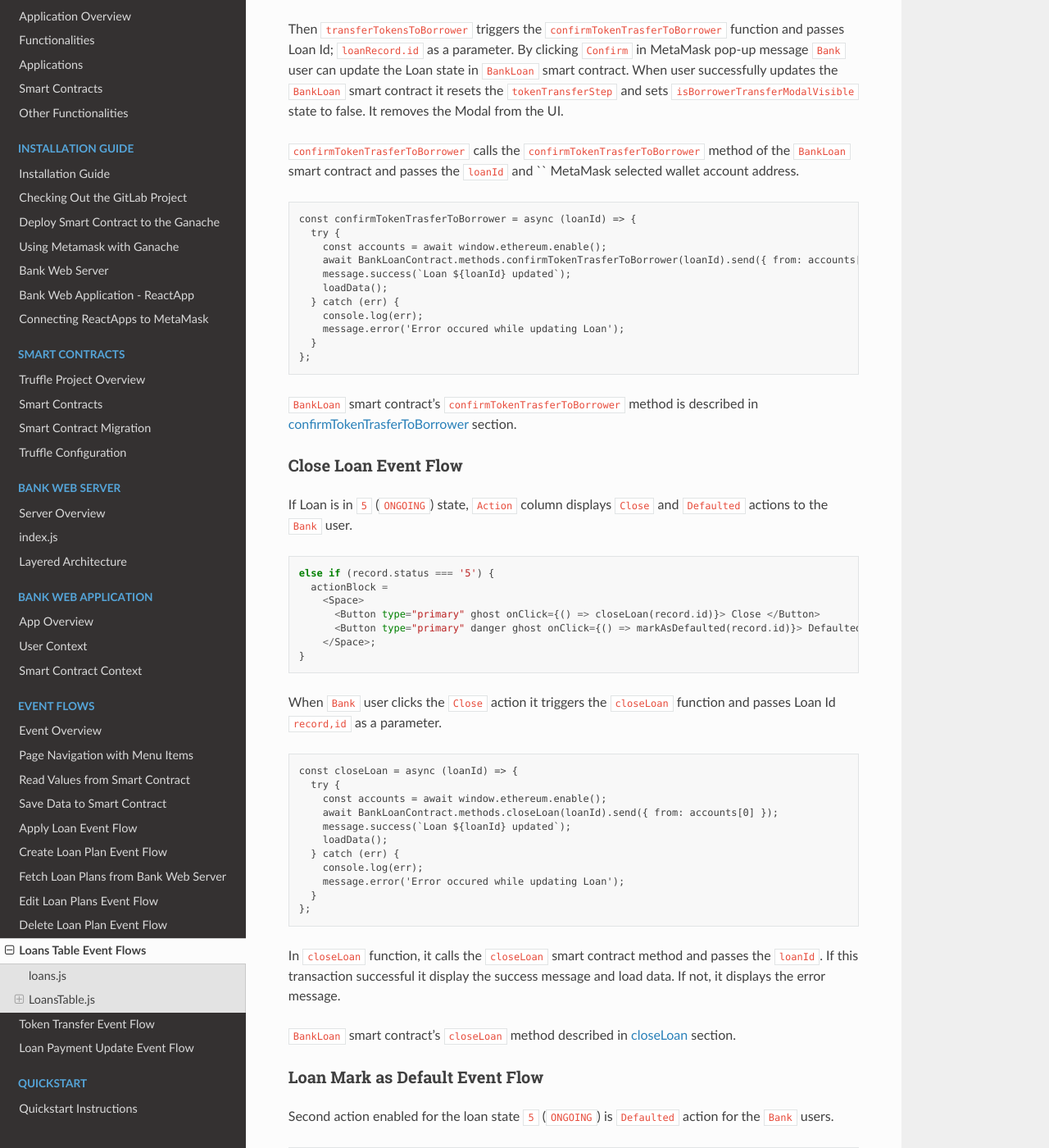
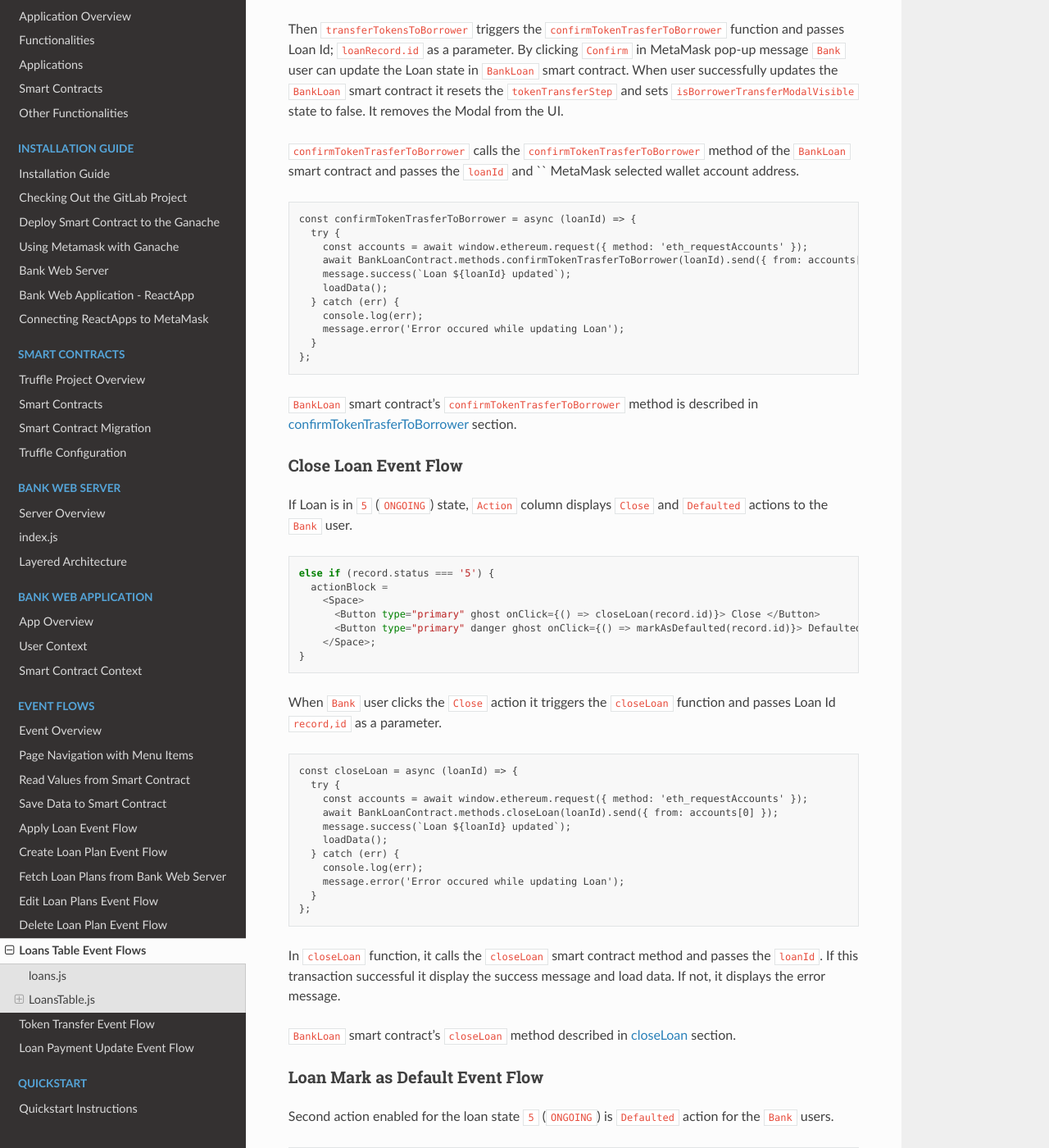
Before and after one commit to NivedithaKarthikeyan/LandregistryApp, a Sphinx documentation site: the page built from docs/source/eventFlow/loans.rst, in a window 1280 px wide and 1400 px high, scrolled down 26952 px. Shown: the whole window at 82% size. Built offline with Sphinx 7.4.7 and the Read the Docs theme 2.0.0, drawn with Linux system fonts in a browser that asks for light colours; some of the changed text lies outside the part shown.

Commit message:
replace ethereum.anable() from ethereum.request method

```diff
--- a/docs/source/eventFlow/applyLoan.rst
+++ b/docs/source/eventFlow/applyLoan.rst
@@ -148,7 +148,7 @@ Then it defines the ``createLoanRequest`` function we discuss before to submit t
 
 	const createLoanRequest = async (values) => {
 		try {
-			const accounts = await window.ethereum.enable();
+			const accounts = await window.ethereum.request({ method: 'eth_requestAccounts' });
 
 			await BankLoanContract.methods.applyLoan(
 				values.amount,
@@ -168,7 +168,7 @@ Then it defines the ``createLoanRequest`` function we discuss before to submit t
 ``createLoanRequest`` is an asynchronous function.
 It has the ``values`` parameter which contains the form fields values when user submits the form.
 
-``const accounts = await window.ethereum.enable();`` helps to get the selected account from the MetaMask browser plugin.
+``const accounts = await window.ethereum.request({ method: 'eth_requestAccounts' });`` helps to get the selected account from the MetaMask browser plugin.
 This function will return selected account as an array.
 
 Then it will call the ``applyLoan`` method in the ``BankLoan`` smart contract using ``BankLoanContract`` smart contract context object.
--- a/docs/source/eventFlow/loans.rst
+++ b/docs/source/eventFlow/loans.rst
@@ -632,7 +632,7 @@ using ``Update Loan Payment`` in the ``Transfer`` page. Those payment data will
    Following event flows refer to the actions defined in the ``Action`` column.
    status integer values refer to the ENUM values returened from the ``BankLoan`` smart contract.
 
-   ``await window.ethereum.enable();`` line in the functions describe in the following sections
+   ``await window.ethereum.request({ method: 'eth_requestAccounts' });`` line in the functions describe in the following sections
    returns the selected account address from the ``MetaMask``.
 
    This selected account address is returned as an array and it contains only the selected account address.
@@ -674,7 +674,7 @@ Loan Id ``record,id`` as a parameter. ::
 
   const signLoan = async (loanId) => {
     try {
-      const accounts = await window.ethereum.enable();
+      const accounts = await window.ethereum.request({ method: 'eth_requestAccounts' });
       await BankLoanContract.methods.signByBorrower(loanId).send({ from: accounts[0] });
       message.success(`Loan ${loanId} signed`);
       loadData();
@@ -721,7 +721,7 @@ as a paramater. ::
 
   const approveLoan = async (loanId) => {
     try {
-      const accounts = await window.ethereum.enable();
+      const accounts = await window.ethereum.request({ method: 'eth_requestAccounts' });
       await BankLoanContract.methods.approveLoan(loanId).send({ from: accounts[0] });
       message.success(`Loan ${loanId} approved`);
       loadData();
@@ -769,7 +769,7 @@ as a paramater. ::
 
   const rejectLoan = async (loanId) => {
     try {
-      const accounts = await window.ethereum.enable();
+      const accounts = await window.ethereum.request({ method: 'eth_requestAccounts' });
       await BankLoanContract.methods.rejectLoan(loanId).send({ from: accounts[0] });
       message.success(`Loan ${loanId} rejected`);
       loadData();
@@ -933,7 +933,7 @@ Complete Modal component: ::
 
   const transferTokensToBroker = async () => {
     try {
-      const accounts = await window.ethereum.enable();
+      const accounts = await window.ethereum.request({ method: 'eth_requestAccounts' });
       await MicroTokenContract.methods.transfer(loanRecord.broker, loanRecord.brokerFee).send({
         from: accounts[0] });
       message.success('Token transferred successfully');
@@ -966,7 +966,7 @@ passes the ``loanId`` and `` MetaMask selected wallet account address. ::
 
   const confirmTokenTrasferToBroker = async (loanId) => {
     try {
-      const accounts = await window.ethereum.enable();
+      const accounts = await window.ethereum.request({ method: 'eth_requestAccounts' });
       await BankLoanContract.methods.confirmTokenTrasferToBroker(loanId).send({ from: accounts[0] });
       message.success(`Loan ${loanId} updated`);
       loadData();
@@ -1129,7 +1129,7 @@ Complete Modal component: ::
 
   const transferTokensToBorrower = async () => {
     try {
-      const accounts = await window.ethereum.enable();
+      const accounts = await window.ethereum.request({ method: 'eth_requestAccounts' });
       await MicroTokenContract.methods.transfer(loanRecord.borrower, loanRecord.amount).send({
         from: accounts[0] });
       message.success('Token transferred successfully');
@@ -1162,7 +1162,7 @@ passes the ``loanId`` and `` MetaMask selected wallet account address. ::
 
   const confirmTokenTrasferToBorrower = async (loanId) => {
     try {
-      const accounts = await window.ethereum.enable();
+      const accounts = await window.ethereum.request({ method: 'eth_requestAccounts' });
       await BankLoanContract.methods.confirmTokenTrasferToBorrower(loanId).send({ from: accounts[0] });
       message.success(`Loan ${loanId} updated`);
       loadData();
@@ -1194,7 +1194,7 @@ Loan Id ``record,id`` as a parameter. ::
 
   const closeLoan = async (loanId) => {
     try {
-      const accounts = await window.ethereum.enable();
+      const accounts = await window.ethereum.request({ method: 'eth_requestAccounts' });
       await BankLoanContract.methods.closeLoan(loanId).send({ from: accounts[0] });
       message.success(`Loan ${loanId} updated`);
       loadData();
@@ -1229,7 +1229,7 @@ Loan Id ``record,id`` as a parameter. ::
 
   const markAsDefaulted = async (loanId) => {
 		try {
-			const accounts = await window.ethereum.enable();
+			const accounts = await window.ethereum.request({ method: 'eth_requestAccounts' });
 			await BankLoanContract.methods.markAsDefaulted(loanId).send({ from: accounts[0] });
 			message.success(`Loan ${loanId} updated`);
 			loadData();
--- a/docs/source/eventFlow/readFromSmartContract.rst
+++ b/docs/source/eventFlow/readFromSmartContract.rst
@@ -71,7 +71,7 @@ In Next.js, this means directing to the ``pages/common/transfer.js`` file.
     	// Read the user token balance from the Micro Token Contract
     	const getBalance = async () => {
     		try {
-    			const accounts = await window.ethereum.enable(); // Get selected wallet account from the metamask plugin.
+    			const accounts = await window.ethereum.request({ method: 'eth_requestAccounts' }); // Get selected wallet account from the metamask plugin.
     			// Read token balance from the Micro Token Smart Contract for the selected wallet address.
     			const response = await MicroTokenContract.methods.balanceOf(accounts[0]).call();
 
@@ -91,7 +91,7 @@ In Next.js, this means directing to the ``pages/common/transfer.js`` file.
 	    // Transfer tokens from selected wallet account to receiver account
     	const confirmTokenTransfer = async () => {
     	try {
-    		const accounts = await window.ethereum.enable();
+    		const accounts = await window.ethereum.request({ method: 'eth_requestAccounts' });
     		const response = await MicroTokenContract.methods.transfer(address, amount).send({from: accounts[0] });
 
     		setTransactionHash(response.transactionHash); // Update the transaction hash state from the response
@@ -184,7 +184,7 @@ smart contract. ::
 
     const getBalance = async () => {
         try {
-	       const accounts = await window.ethereum.enable();
+	       const accounts = await window.ethereum.request({ method: 'eth_requestAccounts' });
 	       const response = await MicroTokenContract.methods.balanceOf(accounts[0]).call();
 	       setBalance(response);
 	 } catch (err) {
--- a/docs/source/eventFlow/saveValuesToSmartContract.rst
+++ b/docs/source/eventFlow/saveValuesToSmartContract.rst
@@ -47,7 +47,7 @@ import SmartContractContext from '../../stores/smartContractContext';
 
     const createLoanRequest = async (values) => {
       try {
-        const accounts = await window.ethereum.enable();
+        const accounts = await window.ethereum.request({ method: 'eth_requestAccounts' });
 
         await BankLoanContract.methods.applyLoan(
           values.amount,
@@ -161,7 +161,7 @@ If error occured while saving data in to the blockchain it may execute the catch
 
     const createLoanRequest = async (values) => {
         try {
-            const accounts = await window.ethereum.enable();
+            const accounts = await window.ethereum.request({ method: 'eth_requestAccounts' });
 
             await BankLoan.methods.applyLoan(
                 values.amount,
```
Also changed, not shown: docs/source/eventFlow/transferTokens.rst (+4 -4 lines), 6 other files.
